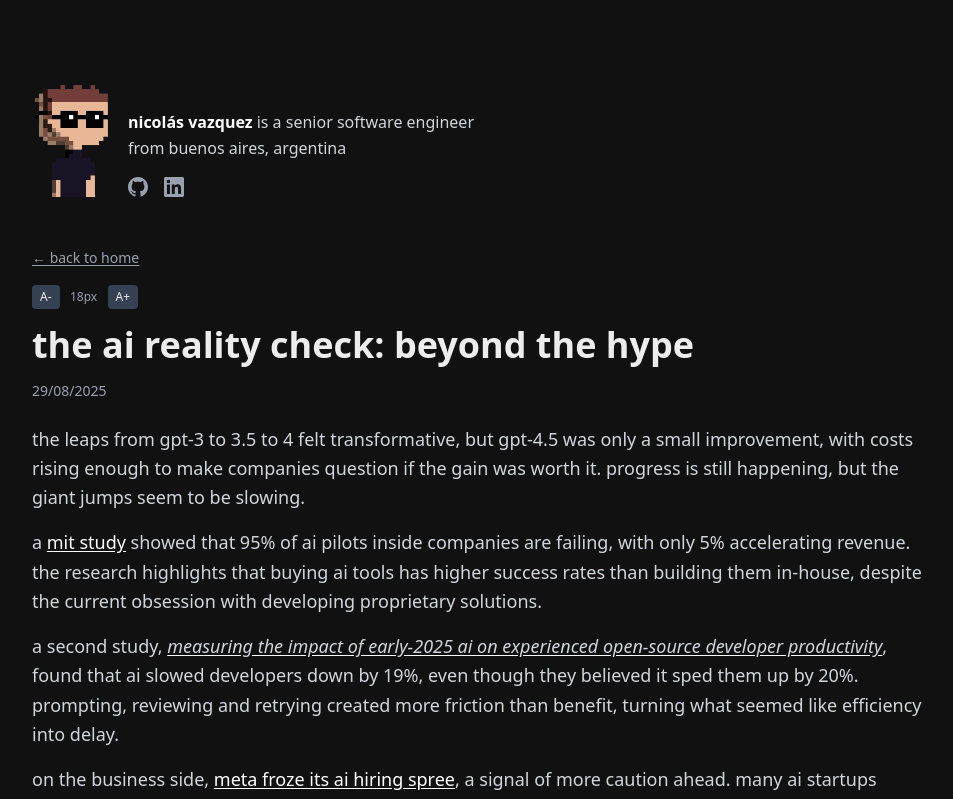
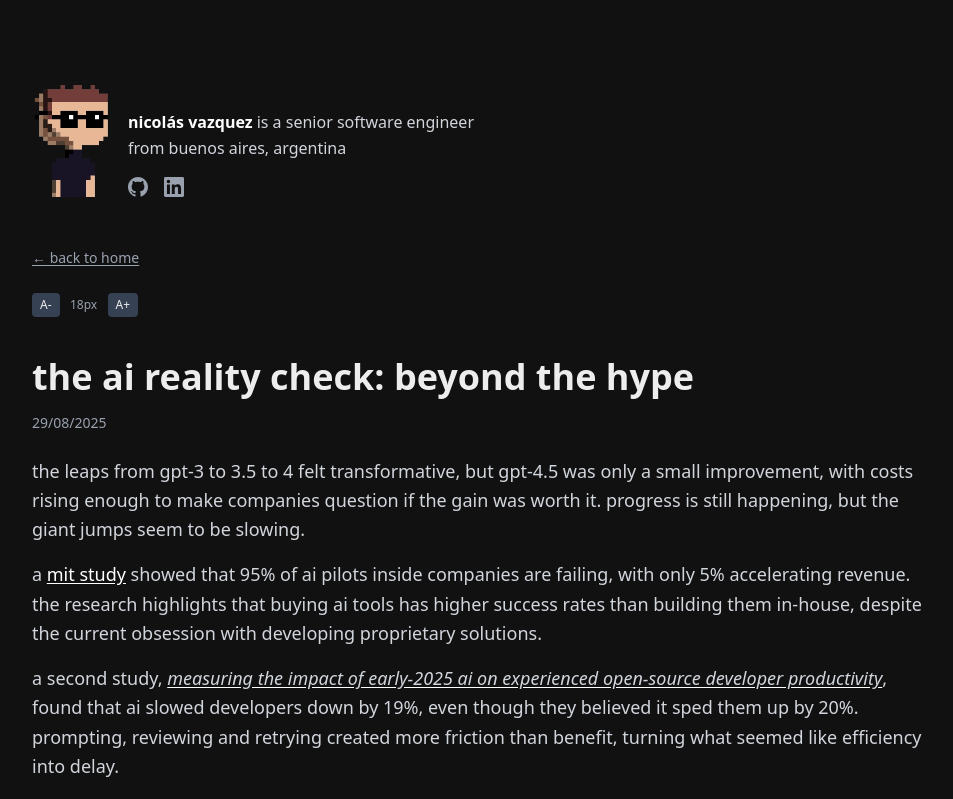
Before and after one commit to nicvazquezdev/personal-website, a Next.js app: page /thoughts/ai-beyond-the-hype in a window 1280 px wide. Shown: the top 799 px of the page, without its empty margins (288-1241 px from the left). Built offline with nearby package versions, Linux system fonts and the light colour scheme.

Commit message:
refactor Thought component: remove client-side hydration logic, simplify font size styling, and adjust layout margins for improved readability and consistency

```diff
--- a/app/thoughts/[slug]/Thought.tsx
+++ b/app/thoughts/[slug]/Thought.tsx
@@ -3,7 +3,7 @@
 import Link from "next/link";
 import ReactMarkdown from "react-markdown";
 import remarkGfm from "remark-gfm";
-import { useState, useEffect } from "react";
+import { useState } from "react";
 import { ThoughtInterface } from "@/types";
 import CircularNavigation from "@/app/components/CircularNavigation";
 import FontSizeControl from "@/app/components/FontSizeControl";
@@ -20,12 +20,6 @@ export default function Thought({
   nextPost,
 }: ThoughtProps) {
   const [fontSize, setFontSize] = useState<number>(18);
-  const [isClient, setIsClient] = useState(false);
-
-  // Handle client-side hydration
-  useEffect(() => {
-    setIsClient(true);
-  }, []);
 
   const handleFontSizeChange = (newSize: number) => {
     setFontSize(newSize);
@@ -34,7 +28,7 @@ export default function Thought({
   return (
     <main className="pt-6">
       <div className="w-full max-w-4xl">
-        <nav className="mb-4" aria-label="Breadcrumb">
+        <nav className="mb-4 md:mb-10" aria-label="Breadcrumb">
           <Link
             href="/"
             className="text-gray-400 hover:text-white text-sm underline underline-offset-2"
@@ -42,7 +36,7 @@ export default function Thought({
             ← back to home
           </Link>
 
-          <div className="hidden md:block mt-4">
+          <div className="hidden md:block mt-6">
             <FontSizeControl
               defaultSize={18}
               onFontSizeChange={handleFontSizeChange}
@@ -108,7 +102,7 @@ export default function Thought({
                 p: ({ children }) => (
                   <p
                     className="text-gray-300 leading-relaxed mb-4"
-                    style={isClient ? { fontSize: `${fontSize}px` } : {}}
+                    style={{ fontSize: `${fontSize}px` }}
                   >
                     {children}
                   </p>
@@ -146,7 +140,7 @@ export default function Thought({
                 li: ({ children }) => (
                   <li
                     className="text-gray-300 leading-relaxed"
-                    style={isClient ? { fontSize: `${fontSize}px` } : {}}
+                    style={{ fontSize: `${fontSize}px` }}
                   >
                     {children}
                   </li>
@@ -154,7 +148,7 @@ export default function Thought({
                 blockquote: ({ children }) => (
                   <blockquote
                     className="border-l-4 border-gray-600 pl-4 italic text-gray-400 my-4"
-                    style={isClient ? { fontSize: `${fontSize}px` } : {}}
+                    style={{ fontSize: `${fontSize}px` }}
                   >
                     {children}
                   </blockquote>
```
